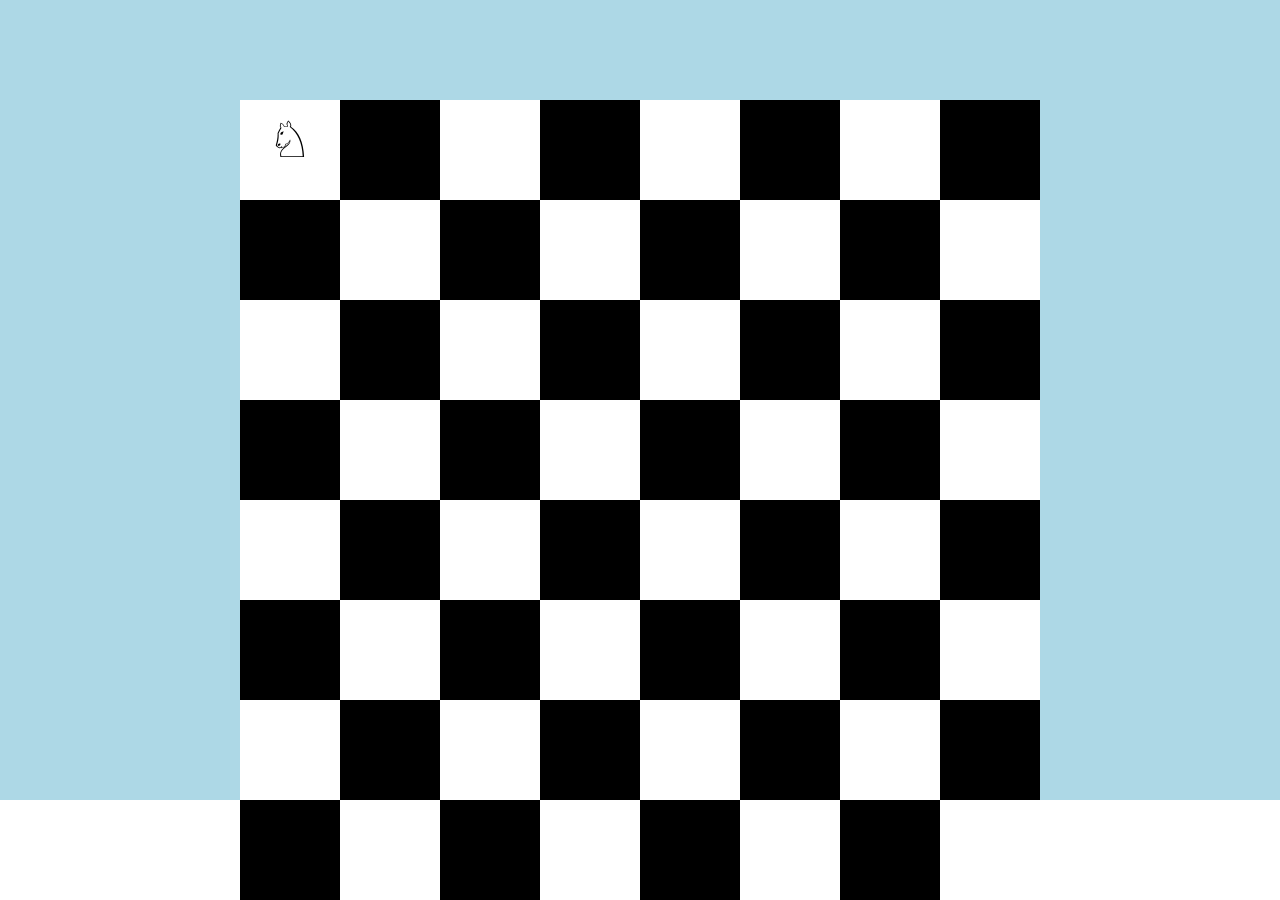
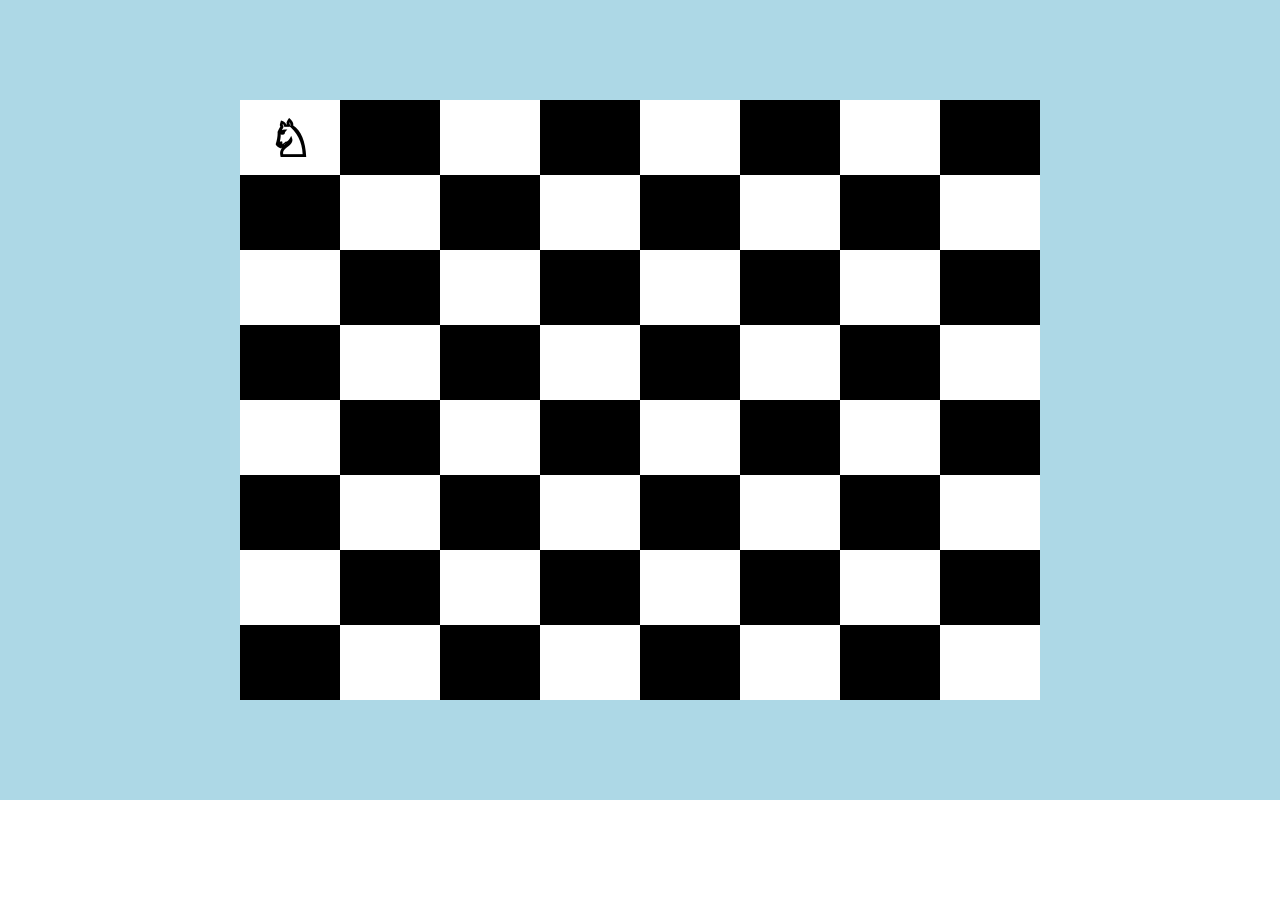
Before and after one commit to Huauauaa/dnd-demo, a React (Vite) app: page / in a window 1280 px wide. After the commit the page ends 800 px from the top, so only its background shows below. Built offline with nearby package versions, Linux system fonts and the light colour scheme.

Commit message:
drag event demo

```diff
--- a/src/Board.jsx
+++ b/src/Board.jsx
@@ -2,6 +2,9 @@
 import Square from './Square';
 import Knight from './Knight';
 import { moveKnight, canMoveKnight } from './Game';
+import { DndProvider } from 'react-dnd';
+import { HTML5Backend } from 'react-dnd-html5-backend';
+import BoardSquare from './BoardSquare';
 
 function handleSquareClick(toX, toY) {
   if (canMoveKnight(toX, toY)) {
@@ -9,23 +12,21 @@
   }
 }
 
-function renderSquare(i, [knightX, knightY]) {
+function renderPiece(x, y, [knightX, knightY]) {
+  if (x === knightX && y === knightY) {
+    return <Knight />;
+  }
+}
+
+function renderSquare(i, knightPosition) {
   const x = i % 8;
   const y = Math.floor(i / 8);
-  const isKnightHere = x === knightX && y === knightY;
-  const black = (x + y) % 2 === 1;
-  const piece = isKnightHere ? <Knight /> : null;
 
   return (
-    <div
-      key={i}
-      style={{
-        width: '100px',
-        height: '100px',
-      }}
-      onClick={() => handleSquareClick(x, y)}
-    >
-      <Square black={black}>{piece}</Square>
+    <div key={i} style={{ width: '12.5%', height: '12.5%' }}>
+      <BoardSquare x={x} y={y}>
+        {renderPiece(x, y, knightPosition)}
+      </BoardSquare>
     </div>
   );
 }
@@ -37,6 +38,7 @@
   }
 
   return (
+    <DndProvider backend={HTML5Backend}>
       <div
         style={{
           width: '1000px',
@@ -49,5 +51,6 @@
       >
         {squares}
       </div>
+    </DndProvider>
   );
 }
--- /dev/null
+++ b/src/BoardSquare.jsx
@@ -0,0 +1,48 @@
+import React from 'react';
+import Square from './Square';
+import { useDrop } from 'react-dnd';
+import { ItemTypes } from './Constants';
+import { canMoveKnight, moveKnight } from './Game';
+
+export default function BoardSquare({ x, y, children }) {
+  const black = (x + y) % 2 === 1;
+  const [{ isOver }, drop] = useDrop(
+    () => ({
+      accept: ItemTypes.KNIGHT,
+      canDrop: () => canMoveKnight(x, y),
+      drop: () => moveKnight(x, y),
+      collect: (monitor) => ({
+        isOver: !!monitor.isOver(),
+        canDrop: !!monitor.canDrop(),
+      }),
+    }),
+    [x, y]
+  );
+
+  return (
+    <div
+      ref={drop}
+      style={{
+        position: 'relative',
+        width: '100%',
+        height: '100%',
+      }}
+    >
+      <Square black={black}>{children}</Square>
+      {isOver && (
+        <div
+          style={{
+            position: 'absolute',
+            top: 0,
+            left: 0,
+            height: '100%',
+            width: '100%',
+            zIndex: 1,
+            opacity: 0.5,
+            backgroundColor: 'yellow',
+          }}
+        />
+      )}
+    </div>
+  );
+}
--- /dev/null
+++ b/src/Constants.js
@@ -0,0 +1,3 @@
+export const ItemTypes = {
+  KNIGHT: 'knight',
+};
--- a/src/Knight.jsx
+++ b/src/Knight.jsx
@@ -1,5 +1,29 @@
 import React from 'react';
+import { ItemTypes } from './Constants';
+import { useDrag, DragPreviewImage } from 'react-dnd';
+import knightImage from './head.png';
 
 export default function Knight() {
-  return <span style={{ fontSize: '50px' }}>♘</span>;
+  const [{ isDragging }, drag, preview] = useDrag(() => ({
+    type: ItemTypes.KNIGHT,
+    collect: (monitor) => ({
+      isDragging: !!monitor.isDragging(),
+    }),
+  }));
+  return (
+    <>
+      <DragPreviewImage connect={preview} src={knightImage} />
+      <span
+        ref={drag}
+        style={{
+          fontSize: '50px',
+          opacity: isDragging ? 0.5 : 1,
+          fontWeight: 'bold',
+          cursor: 'move',
+        }}
+      >
+        ♘
+      </span>
+    </>
+  );
 }
```
Also changed, not shown: src/head.png (added). Lines whose indentation alone changed are shown as unchanged.
